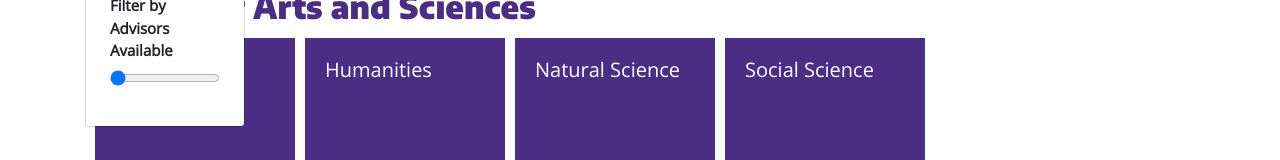
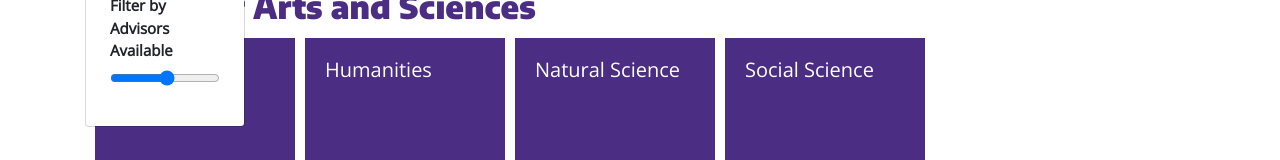
Before and after one commit to info340-au20/project-2-coei26, a React (Create React App) app: page /deptadvising in a window 1280 px wide. Both pictures are taken after a click on the button 111 px from the left and 152 px from the top of the page. Shown: the part 204-364 px from the top of the page. Built offline with nearby package versions, Linux system fonts and the light colour scheme.

Commit message:
Resolve merge issues.

```diff
--- a/src/Advising.js
+++ b/src/Advising.js
@@ -143,7 +143,7 @@ function GetDropdown(props) {
             <form className="px-4 py-3">
                 <FormGroup>
                     <Label for="formControlRange">Filter by Advisors Available</Label>
-                    <Input type="range" name="range" id="formControlRange" min="1" max="20" value="1" onChange={changeData} />
+                    <Input type="range" name="range" id="formControlRange" min="1" max="20" onChange={changeData} />
                 </FormGroup>
             </form>
         </DropdownMenu>
```
Also changed, not shown: 1 other file (tests, documents, lock files or other folders).
